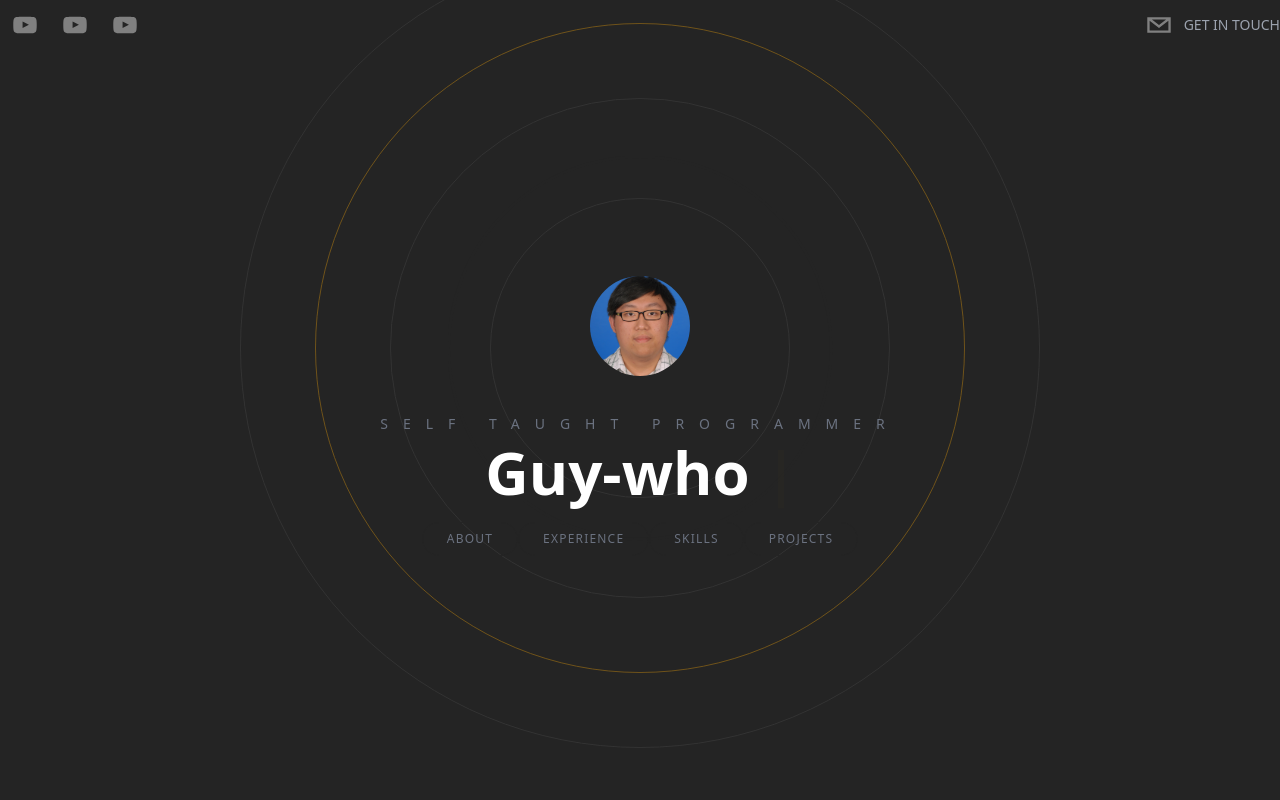
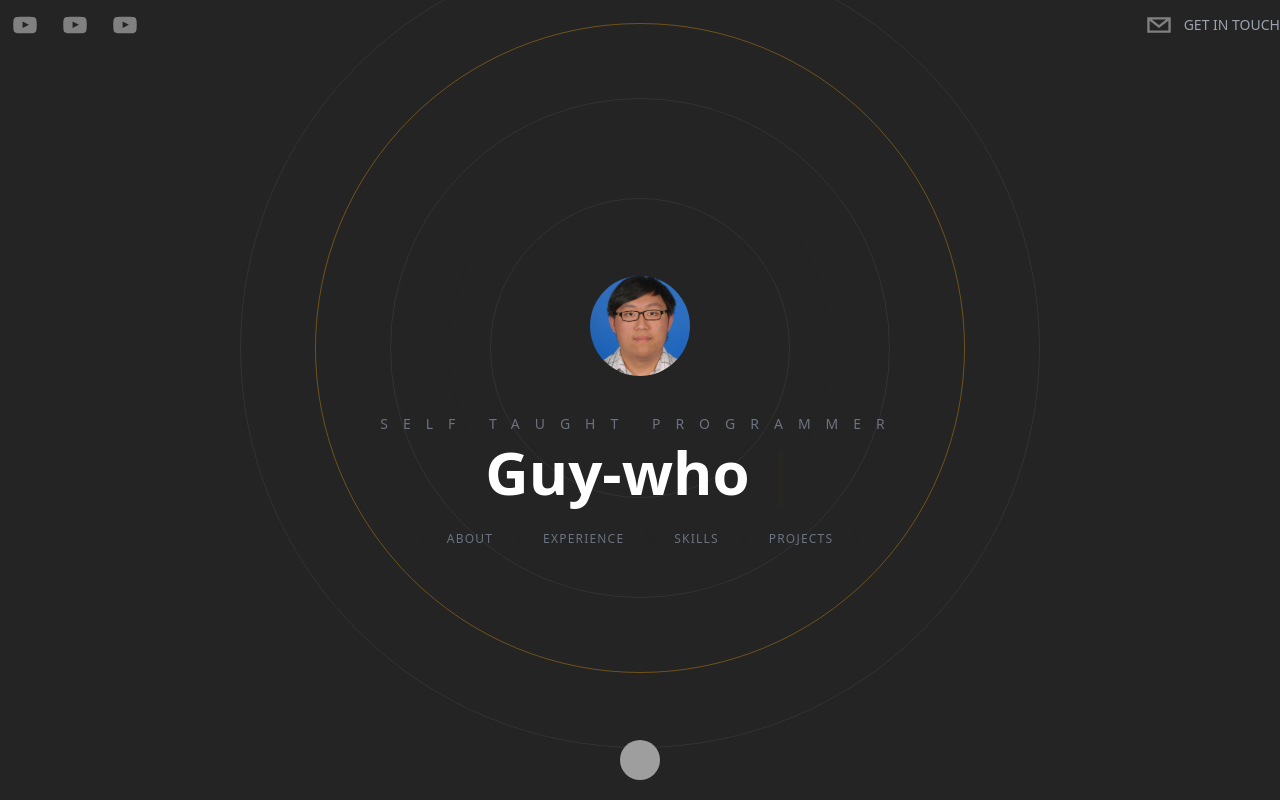
Before and after one commit to mrjiahoe/next-modern-portfolio-tutorial, a Next.js app: page / in a window 1280 px wide. Built offline with nearby package versions, Linux system fonts and the light colour scheme; grey boxes are pictures that could not be loaded.

Commit message:
add home button

```diff
--- a/components/Header.tsx
+++ b/components/Header.tsx
@@ -1,6 +1,7 @@
 import React from "react";
 import { SocialIcon } from "react-social-icons";
 import { motion } from "framer-motion";
+import Link from "next/link";
 
 type Props = {};
 
@@ -41,6 +42,7 @@
 				/>
 			</motion.div>
 
+			<Link href="#contact">
 				<motion.div
 					initial={{
 						x: 500,
@@ -67,6 +69,7 @@
 						Get in touch
 					</p>
 				</motion.div>
+			</Link>
 		</header>
 	);
 }
--- a/pages/index.tsx
+++ b/pages/index.tsx
@@ -1,5 +1,7 @@
+/* eslint-disable @next/next/no-img-element */
 import type { NextPage } from "next";
 import Head from "next/head";
+import Link from "next/link";
 import About from "../components/About";
 import ContactMe from "../components/ContactMe";
 import Header from "../components/Header";
@@ -46,6 +48,18 @@
 			<section id="contact" className="snap-start">
 				<ContactMe />
 			</section>
+
+			<Link href="#hero">
+				<footer className="sticky bottom-5 w-full cursor-pointer">
+					<div className="flex items-center justify-center">
+						<img
+							className="h-10 w-10 rounded-full filter grayscale hover:grayscale-0 cursor-pointer"
+							src="https://pbs.twimg.com/media/Fest1PeagAApc6W?format=jpg&name=medium"
+							alt=""
+						/>
+					</div>
+				</footer>
+			</Link>
 		</div>
 	);
 };
```
Lines whose indentation alone changed are shown as unchanged.
